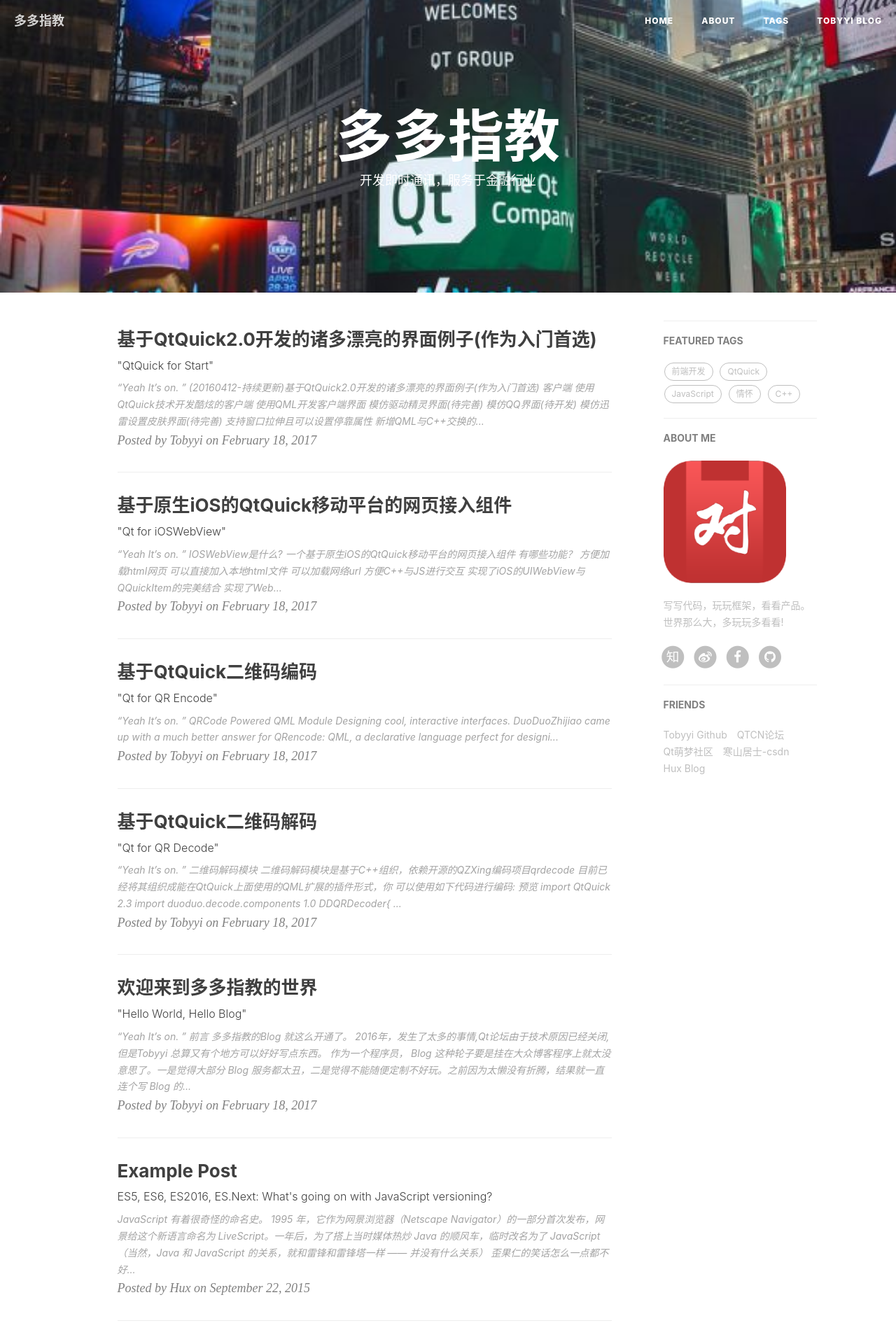
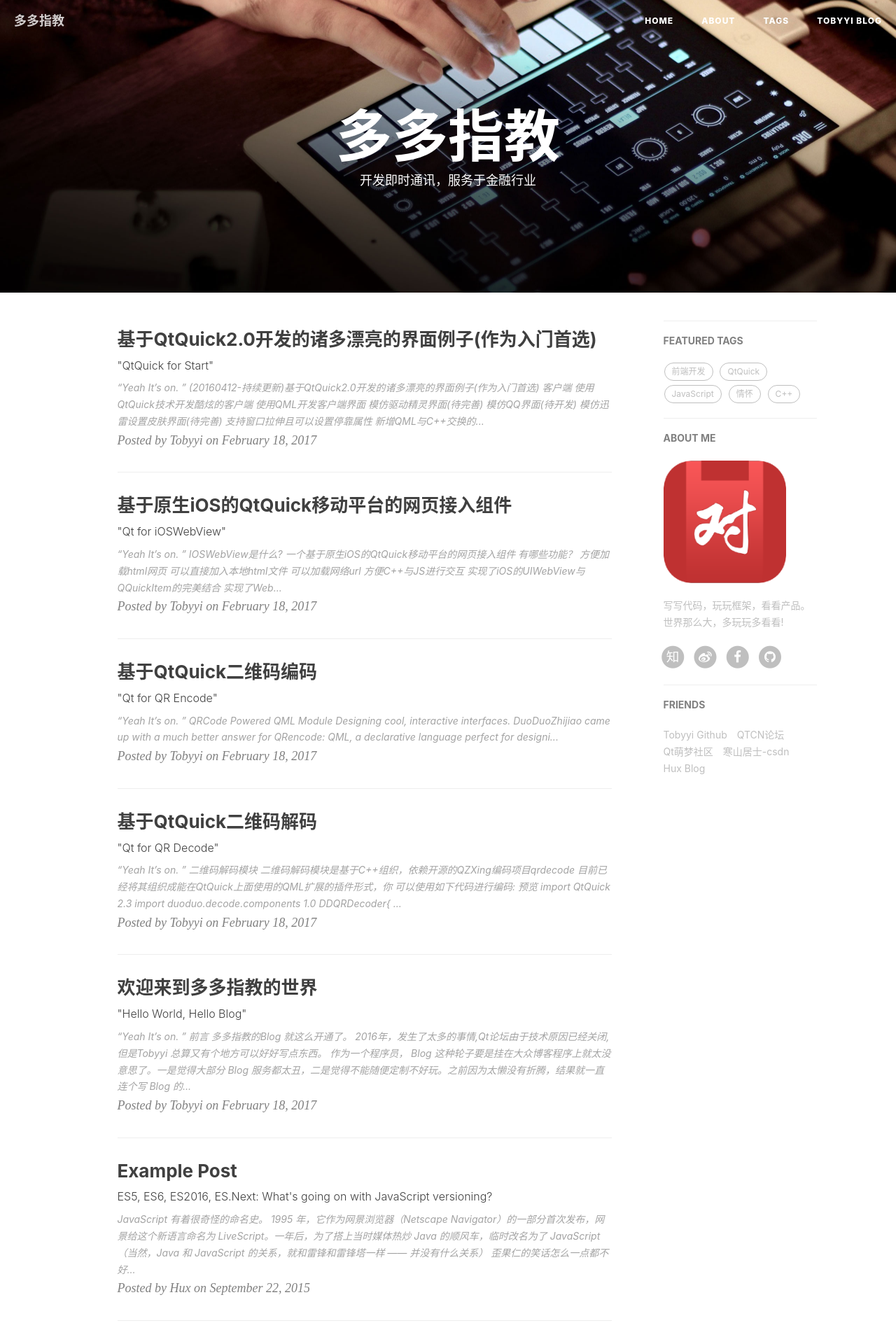
Before and after one commit to toby20130333/toby20130333.github.io, a Jekyll site: the page built from index.html, in a window 1280 px wide. Shown: the top 1920 px of the page at 70% size. Built offline with Jekyll 4.4.1, drawn with Linux system fonts in a browser that asks for light colours; nearby versions of some CDN libraries; the list of posts is cut into pages by our own code; comment, search, counter and statistics services are not loaded.

Commit message:
modified

```diff
--- a/_config.yml
+++ b/_config.yml
@@ -1,7 +1,7 @@
 # Site settings
 title: 多多指教
-SEOTitle: 多多指教 | Tobyyi Blog
-header-img: img/home.jpg
+SEOTitle: 多多指教 | TobyYi Blog
+header-img: img/hero_home.jpg
 email: tb1210582007@126.com
 description: "Tobyyi-2017"
 keyword: ""
```
